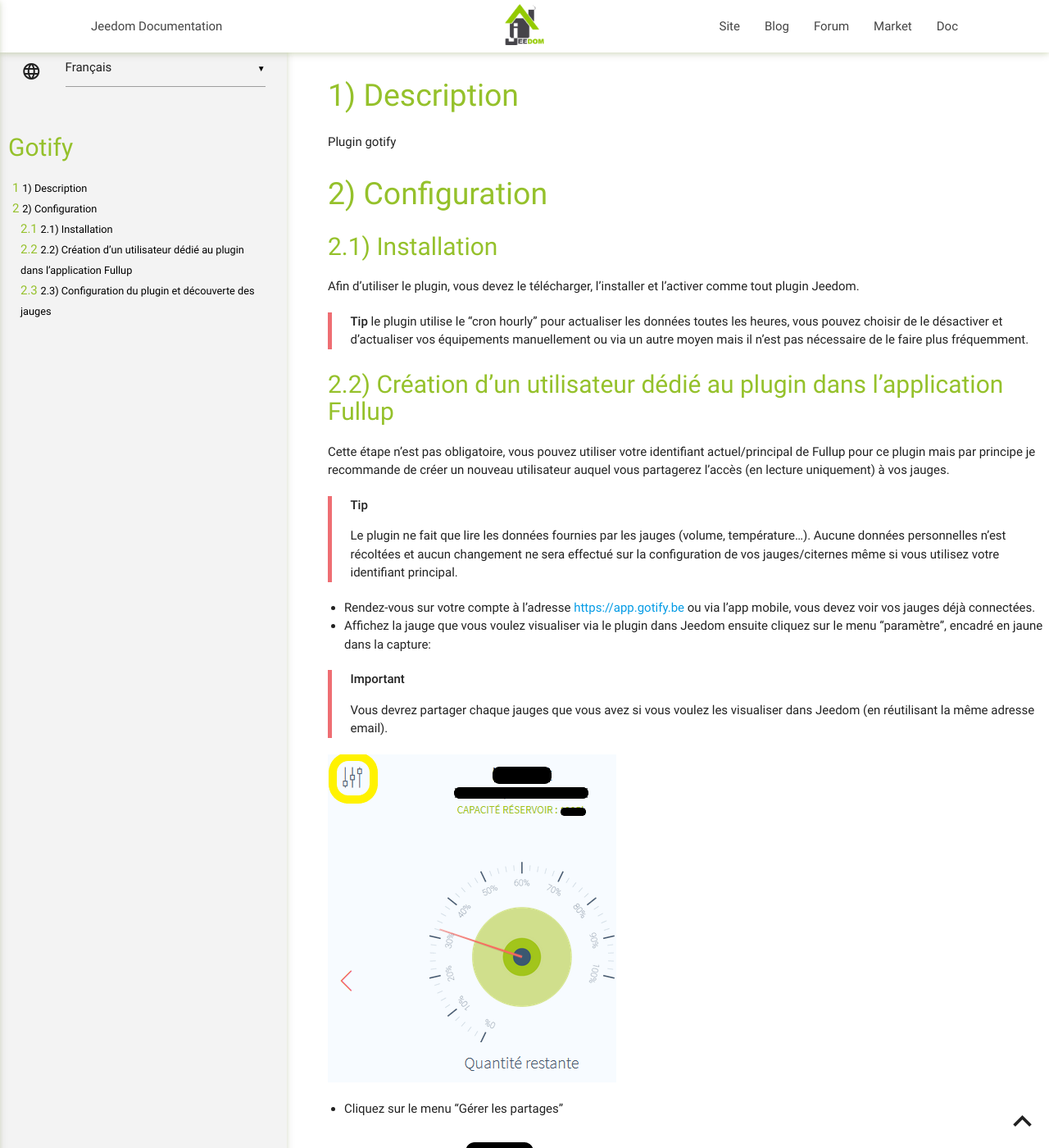
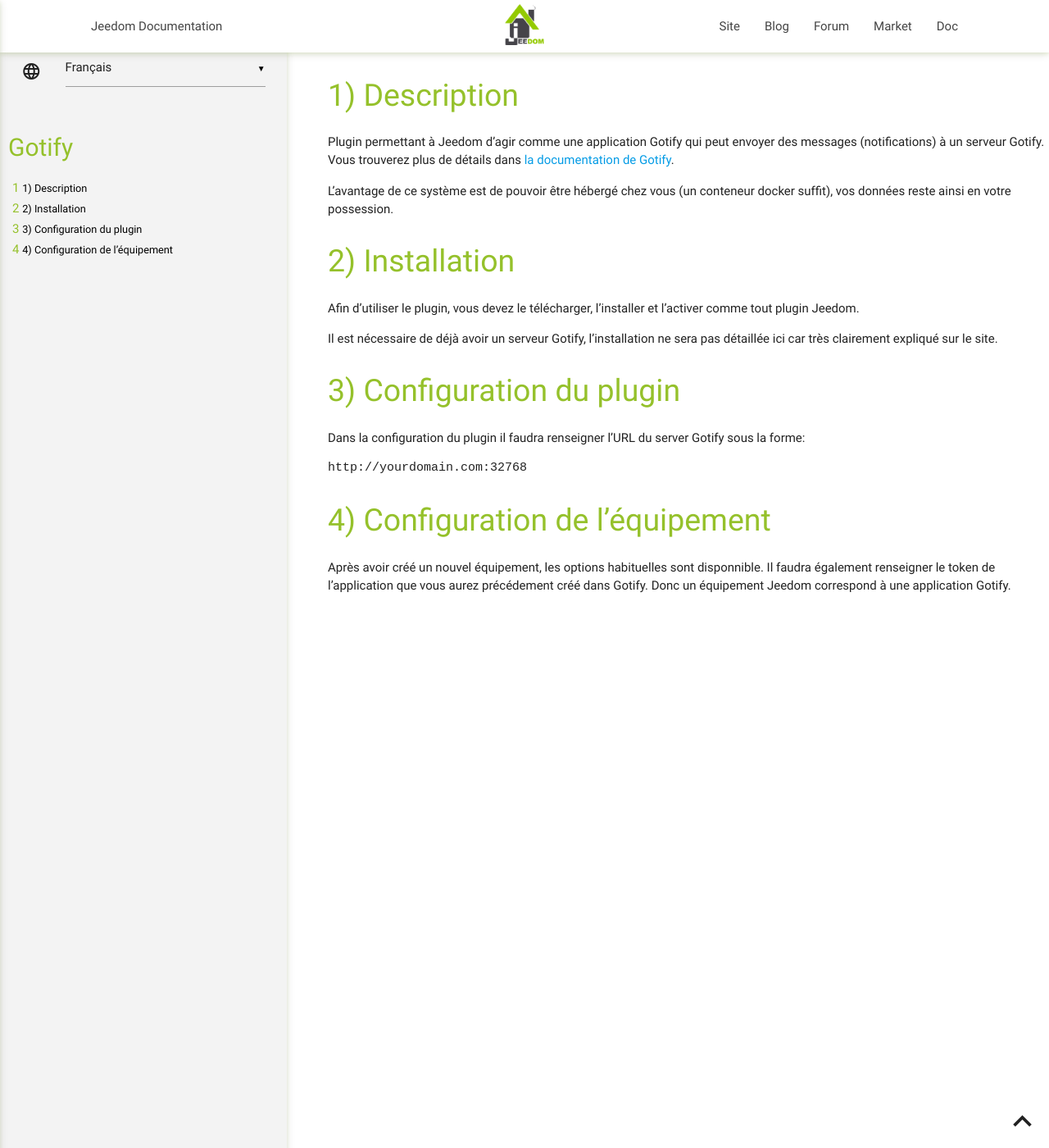
Before and after one commit to Mips2648/jeedom-gotify, a Jekyll site: the page built from docs/fr_FR/index.md, in a window 1280 px wide and 1400 px high. Shown: the whole window at 82% size. Built offline with Jekyll 4.4.1, drawn with Linux system fonts in a browser that asks for light colours; some of the changed text lies outside the part shown.

Commit message:
documentation

````diff
--- a/docs/fr_FR/index.md
+++ b/docs/fr_FR/index.md
@@ -4,80 +4,29 @@ title: Index
 lang: fr_FR
 ---
 
-Description
-===
+# Description
 
-Plugin gotify
+Plugin permettant à Jeedom d'agir comme une application Gotify qui peut envoyer des messages (notifications) à un serveur Gotify.
+Vous trouverez plus de détails dans <a href="https://gotify.net/docs/" target="_blank">la documentation de Gotify</a>.
 
-Configuration
-===
+L'avantage de ce système est de pouvoir être hébergé chez vous (un conteneur docker suffit), vos données reste ainsi en votre possession.
 
-Installation
-------------
+# Installation
 
 Afin d’utiliser le plugin, vous devez le télécharger, l’installer et l’activer comme tout plugin Jeedom.
 
-> **Tip**
-> le plugin utilise le "cron hourly" pour actualiser les données toutes les heures, vous pouvez choisir de le désactiver et d'actualiser vos équipements manuellement ou via un autre moyen mais il n'est pas nécessaire de le faire plus fréquemment.
+Il est nécessaire de déjà avoir un serveur Gotify, l'installation ne sera pas détaillée ici car très clairement expliqué sur le site.
 
-Création d'un utilisateur dédié au plugin dans l'application Fullup
------------------------------------
+# Configuration du plugin
 
-Cette étape n'est pas obligatoire, vous pouvez utiliser votre identifiant actuel/principal de Fullup pour ce plugin mais par principe je recommande de créer un nouveau utilisateur auquel vous partagerez l'accès (en lecture uniquement) à vos jauges.
+Dans la configuration du plugin il faudra renseigner l'URL du server Gotify sous la forme:
 
-> **Tip**
->
-> Le plugin ne fait que lire les données fournies par les jauges (volume, température...).
-> Aucune données personnelles n'est récoltées et aucun changement ne sera effectué sur la configuration de vos jauges/citernes même si vous utilisez votre identifiant principal.
+```HTTP
+http://yourdomain.com:32768
+```
 
-- Rendez-vous sur votre compte à l'adresse <https://app.gotify.be> ou via l'app mobile, vous devez voir vos jauges déjà connectées.
-- Affichez la jauge que vous voulez visualiser via le plugin dans Jeedom ensuite cliquez sur le menu "paramètre", encadré en jaune dans la capture:
+# Configuration de l'équipement
 
-> **Important**
->
-> Vous devrez partager chaque jauges que vous avez si vous voulez les visualiser dans Jeedom (en réutilisant la même adresse email).
-
-![Paramètres Fullup](../assets/images/fullup_dashboard.png "Paramètres Fullup")
-
-- Cliquez sur le menu "Gérer les partages"
-
-![Gérer les partages](../assets/images/fullup_settings.png "Gérer les partages")
-
-- Cliquez sur le "+" pour ajouter un utilisateur
-
-![Mes partages](../assets/images/fullup_partages.png "Mes partages")
-
-- Entrez un nouvelle adresse email (ou, si vous utilisez une adresse gmail, un alias gmail en rajoutant +jeedom avant @gmail.com par exemple)
-
-![Ajouter un partage](../assets/images/fullup_utilisateurs.png "Ajouter un partage")
-
-- Vous allez recevoir un email de confirmation afin de créer votre nouveau compte sur l'application Fullup, suivez simplement la procédure.
-
-> **Tip**
->
-> Déconnectez-vous de Fullup, ouvrez une "fenêtre privée" sur votre navigateur ou utilisez un autre navigateur pour pouvoir créer votre deuxième compte Fullup sinon vous serez automatiquement connecté en suivant le lien dans le mail reçu.
-
-Configuration du plugin et découverte des jauges
-------------
-
-- Retournez sur la page de configuration du plugin et entrez votre utilisateur (adresse email) et le mot de passe (du compte Fullup).
-
-![Configuration plugin](../assets/images/plugin_config.png "Configuration plugin")
-
-- Sauvegardez la configuration.
-- Cliquez sur "Rechercher les jauges Fullup".
-- Si les identifiants sont correctes, vous devriez voir le message "Synchronisation réussie..."
-
-![Synchronisation réussie](../assets/images/sync_success.png "Synchronisation réussie")
-
-- En cas d'erreur un message expliquera la raison de celle-ci, par exemple de vérifier l'utilisateur et le mot de passe
-
-![Erreur](../assets/images/sync_failure.png "Erreur")
-
-> **Tip**
->
-> Il n'est pas possible de créer des équipements manuellement.
-> Si vous voulez rajouter des nouvelles jauges dans le future il suffit de revenir sur cette page et de cliquer sur "Rechercher les jauges Fullup".
-> Le plugin ne recréera pas les équipements déjà existant donc il n'y a aucun risque à effectuer cette synchronisation plusieurs fois.
-
-- Il n'y a pas de configuration supplémentaire à effectuer au niveau de l'équipement excepté d'assigner l'objet parent à votre équipement. Celui-ci devrait être déjà actif et avoir ses informations à jour.
+Après avoir créé un nouvel équipement, les options habituelles sont disponnible.
+Il faudra également renseigner le token de l'application que vous aurez précédement créé dans Gotify.
+Donc un équipement Jeedom correspond à une application Gotify.
--- a/plugin_info/info.json
+++ b/plugin_info/info.json
@@ -12,7 +12,7 @@
 	"changelog" : "https://mips2648.gitlab.io/gotify/changelog/",
 	"documentation" : "https://mips2648.gitlab.io/gotify/#language#/",
 	"link" : {
-		"forum":"",
+		"forum":"https://www.jeedom.com/forum/viewtopic.php?f=140&t=46488",
 		"video" : ""
 	},
 	"language" : ["fr_FR", "en_US"],
````
Also changed, not shown: docs/.markdownlint.json, docs/changelog.md.
